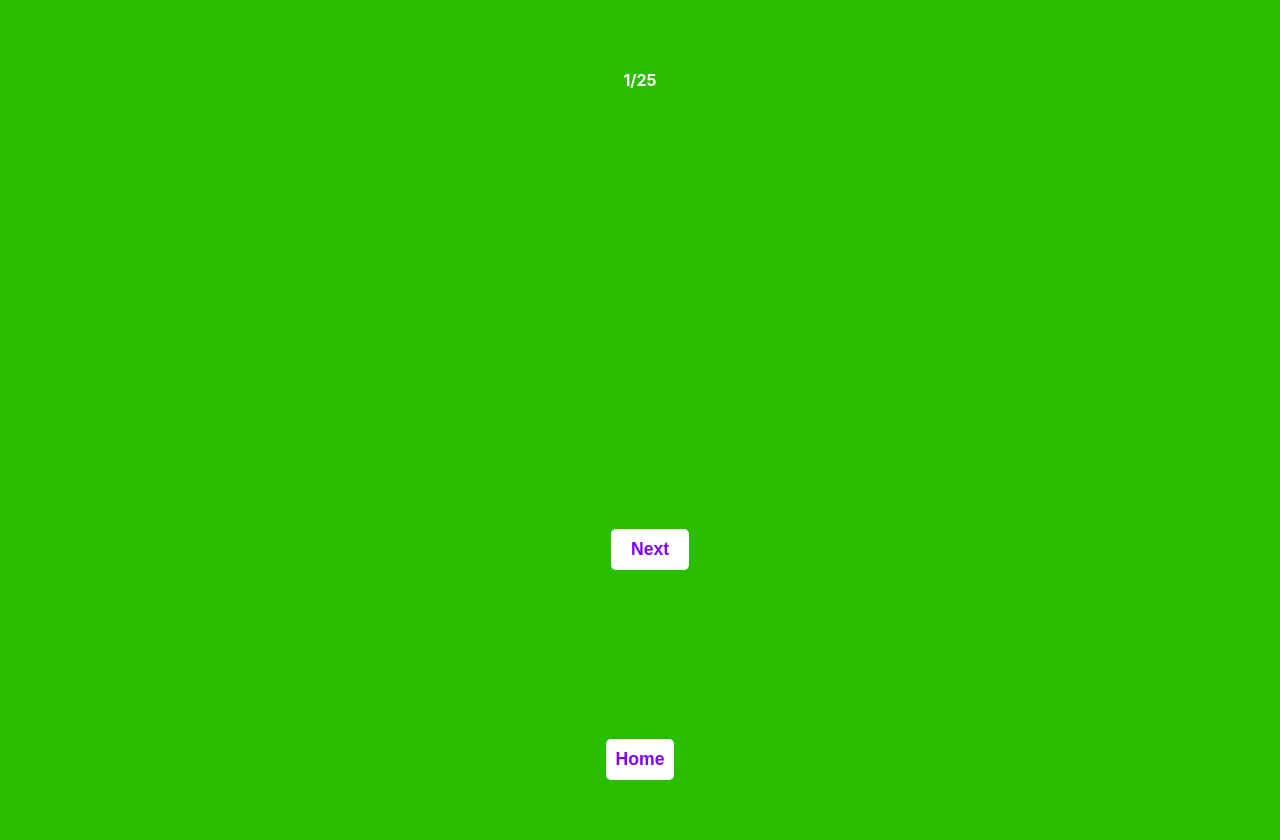
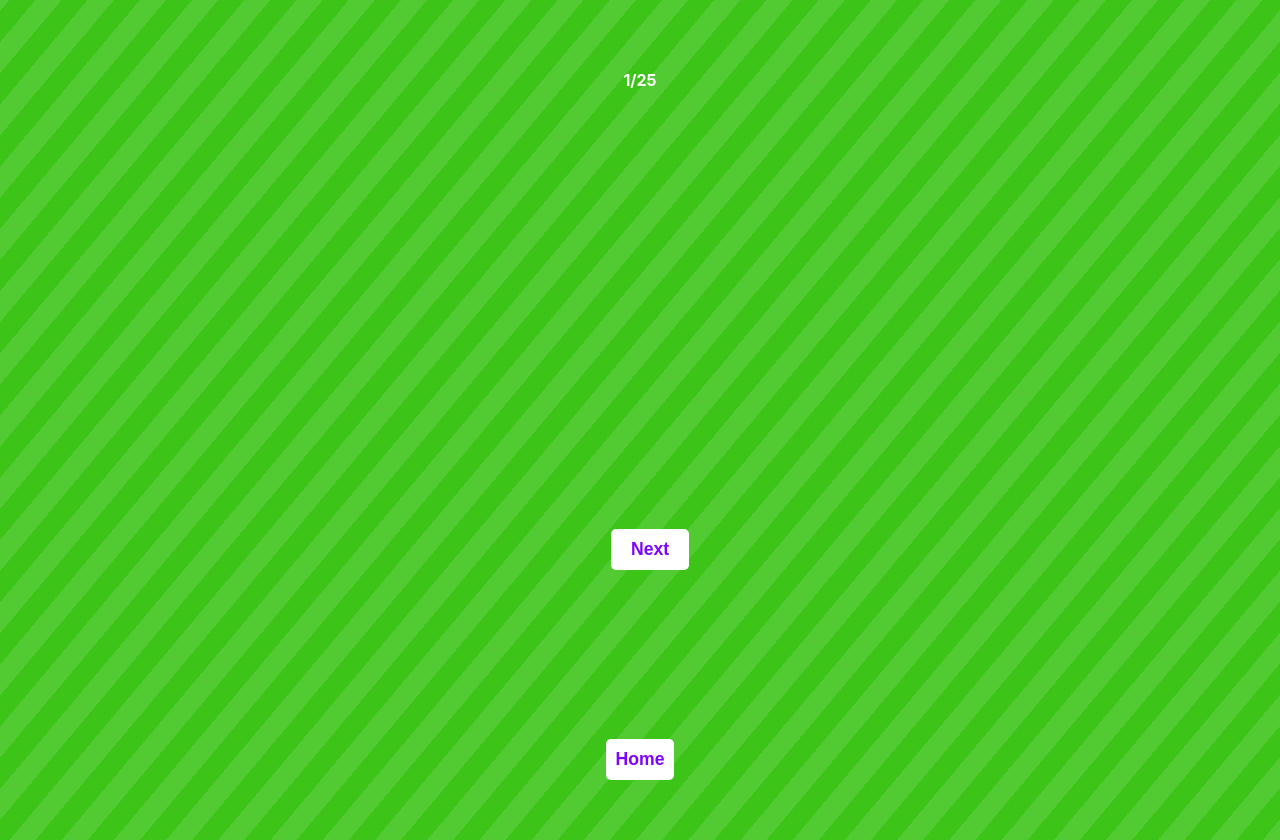
Before and after one commit to gurish165/drunk-deck, a React (Create React App) app: page /play in a window 1280 px wide. Built offline with nearby package versions, Linux system fonts and the light colour scheme; the HTML template or start-up script is replaced by a standard one; a web font is replaced by a local one.

Commit message:
added barbershop effect to play screen

```diff
--- a/src/css/Play.css
+++ b/src/css/Play.css
@@ -2,10 +2,20 @@
     display: flex;
     flex-direction: column;
     align-items: center;
-    justify-content: space-between; /* Changed from center to space-between */
-    height: 100vh; /* Set height to 100% of viewport height */
-    padding: 20px 0; /* Add some padding on top and bottom for a better look */
+    justify-content: space-between;
+    height: 100vh;
+    padding: 20px 0;
+    /* Barber pole effect */
+    background-image: repeating-linear-gradient(130deg, rgba(246, 246, 246, 0.2), rgba(246, 246, 246, 0.2) 20px, rgba(238, 238, 238, 0.1) 20px, rgba(238, 238, 238, 0.1) 40px);
+    background-size: 5000%;
+    animation: animatedBackground 250s linear infinite;
 }
+
+@keyframes animatedBackground {
+  from { background-position: 0 0; }
+  to { background-position: -100% 0; }
+}
+
 
 .navigation {
     display: flex;
```
